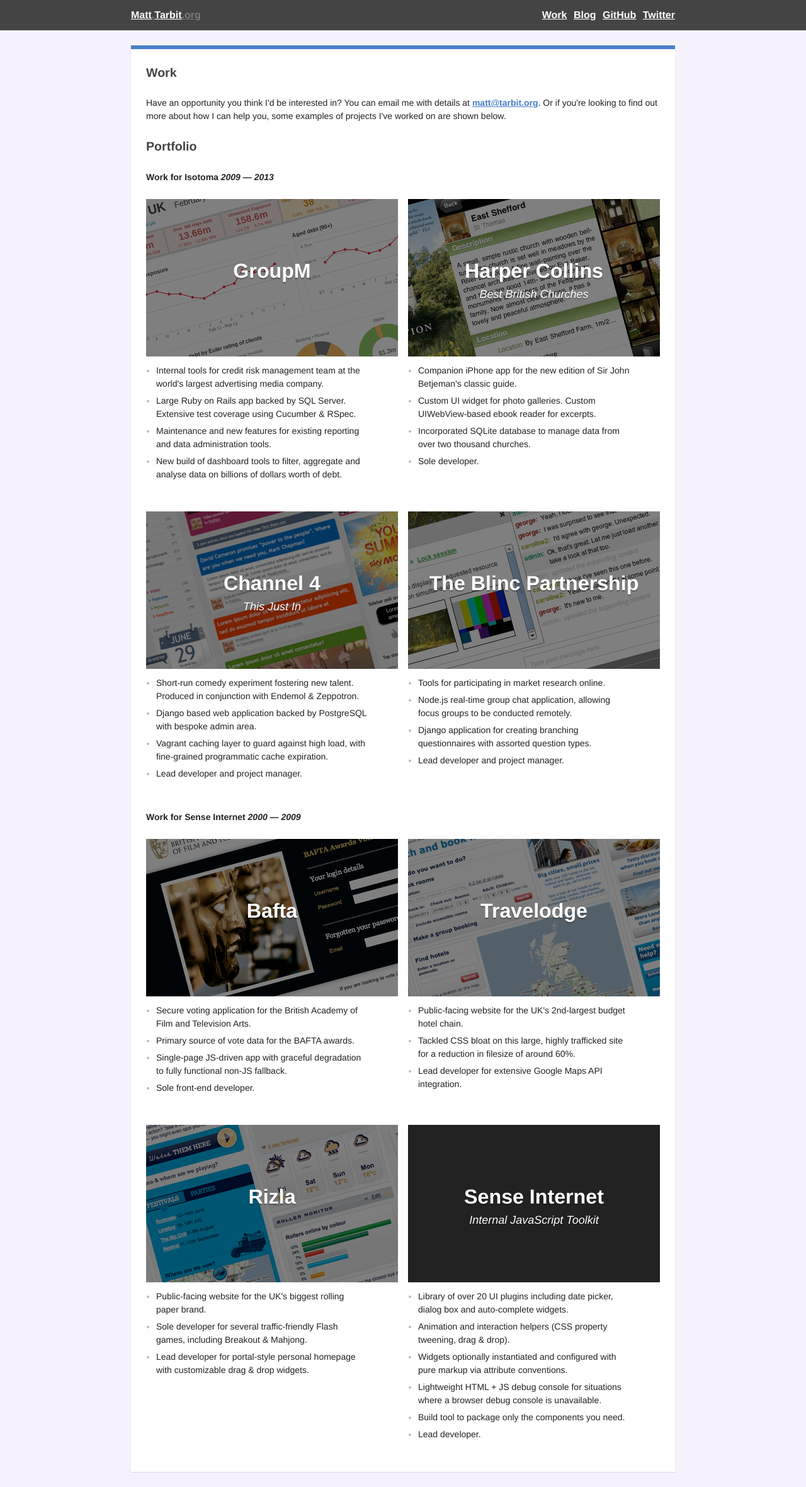
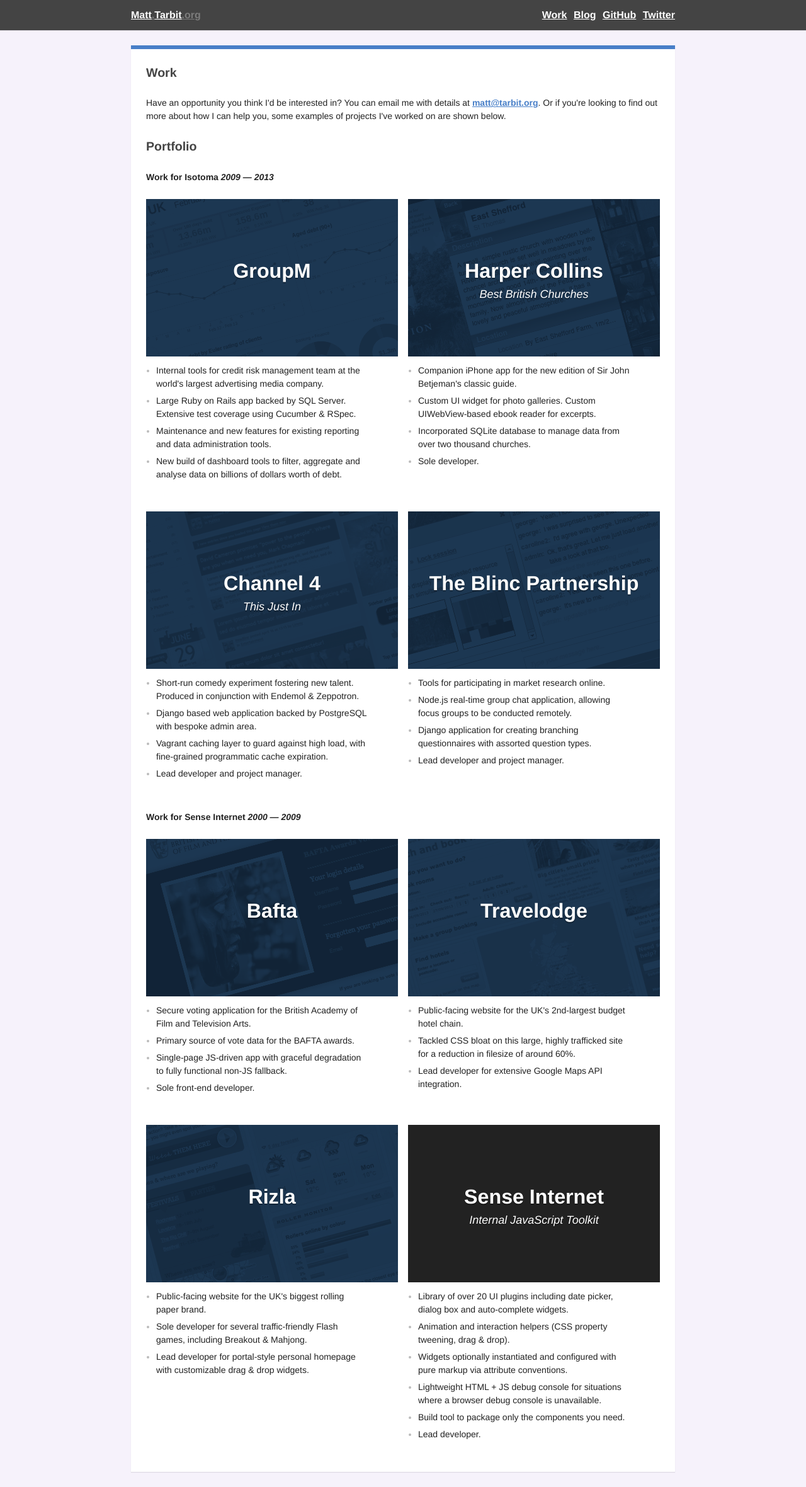
Before and after one commit to mtarbit/mtarbit.github.io, a Jekyll site: the page built from work/index.html, in a window 1280 px wide. Shown: the whole page at 63% size. Built offline with Jekyll 4.4.1, drawn with Linux system fonts in a browser that asks for light colours.

Commit message:
Tinted screens for CV.

```diff
--- a/_includes/portfolio.html
+++ b/_includes/portfolio.html
@@ -3,7 +3,7 @@
 <div class="project-row cf">
     <div class="project">
         <div class="title"><h4>GroupM</h4></div>
-        <div class="screen"><img src="/assets/images/cv/screens/groupm.png" alt=""></div>
+        <div class="screen"><img src="/assets/images/cv/screens-tinted/groupm.png" alt=""></div>
         <div class="detail">
             <ul>
                 <li><span>Internal tools for credit risk management team at the world's largest advertising media company.</span></li>
@@ -16,7 +16,7 @@
 
     <div class="project">
         <div class="title"><h4>Harper Collins <em>Best British Churches</em></h4></div>
-        <div class="screen"><img src="/assets/images/cv/screens/best-british-churches.png" alt=""></div>
+        <div class="screen"><img src="/assets/images/cv/screens-tinted/best-british-churches.png" alt=""></div>
         <div class="detail">
             <ul>
                 <li><span>Companion iPhone app for the new edition of Sir John Betjeman's classic guide.</span></li>
@@ -31,7 +31,7 @@
 <div class="project-row cf">
     <div class="project">
         <div class="title"><h4>Channel 4 <em>This Just In</em></h4></div>
-        <div class="screen"><img src="/assets/images/cv/screens/this-just-in.png" alt=""></div>
+        <div class="screen"><img src="/assets/images/cv/screens-tinted/this-just-in.png" alt=""></div>
         <div class="detail">
             <ul>
                 <li><span>Short-run comedy experiment fostering new talent. Produced in conjunction with Endemol &amp; Zeppotron.</span></li>
@@ -44,7 +44,7 @@
 
     <div class="project">
         <div class="title"><h4>The Blinc Partnership</h4></div>
-        <div class="screen"><img src="/assets/images/cv/screens/blinc.png" alt=""></div>
+        <div class="screen"><img src="/assets/images/cv/screens-tinted/blinc.png" alt=""></div>
         <div class="detail">
             <ul>
                 <li><span>Tools for participating in market research online.</span></li>
@@ -61,7 +61,7 @@
 <div class="project-row cf">
     <div class="project">
         <div class="title"><h4>Bafta</h4></div>
-        <div class="screen"><img src="/assets/images/cv/screens/bafta.png" alt=""></div>
+        <div class="screen"><img src="/assets/images/cv/screens-tinted/bafta.png" alt=""></div>
         <div class="detail">
             <ul class="compact">
                 <li><span>Secure voting application for the British Academy of Film and Television Arts.</span></li>
@@ -74,7 +74,7 @@
 
     <div class="project">
         <div class="title"><h4>Travelodge</h4></div>
-        <div class="screen"><img src="/assets/images/cv/screens/travelodge.png" alt=""></div>
+        <div class="screen"><img src="/assets/images/cv/screens-tinted/travelodge.png" alt=""></div>
         <div class="detail">
             <ul class="compact">
                 <li><span>Public-facing website for the UK's 2nd-largest budget hotel chain.</span></li>
@@ -88,7 +88,7 @@
 <div class="project-row cf">
     <div class="project">
         <div class="title"><h4>Rizla</h4></div>
-        <div class="screen"><img src="/assets/images/cv/screens/rizla.png" alt=""></div>
+        <div class="screen"><img src="/assets/images/cv/screens-tinted/rizla.png" alt=""></div>
         <div class="detail">
             <ul class="compact">
                 <li><span>Public-facing website for the UK's biggest rolling paper brand.</span></li>
```
Also changed, not shown: assets/images/cv/screens-tinted/bafta.png (added), assets/images/cv/screens-tinted/best-british-churches.png (added), assets/images/cv/screens-tinted/blinc.png (added), assets/images/cv/screens-tinted/groupm.png (added), assets/images/cv/screens-tinted/rizla.png (added), assets/images/cv/screens-tinted/this-just-in.png (added), assets/images/cv/screens-tinted/travelodge.png (added).
